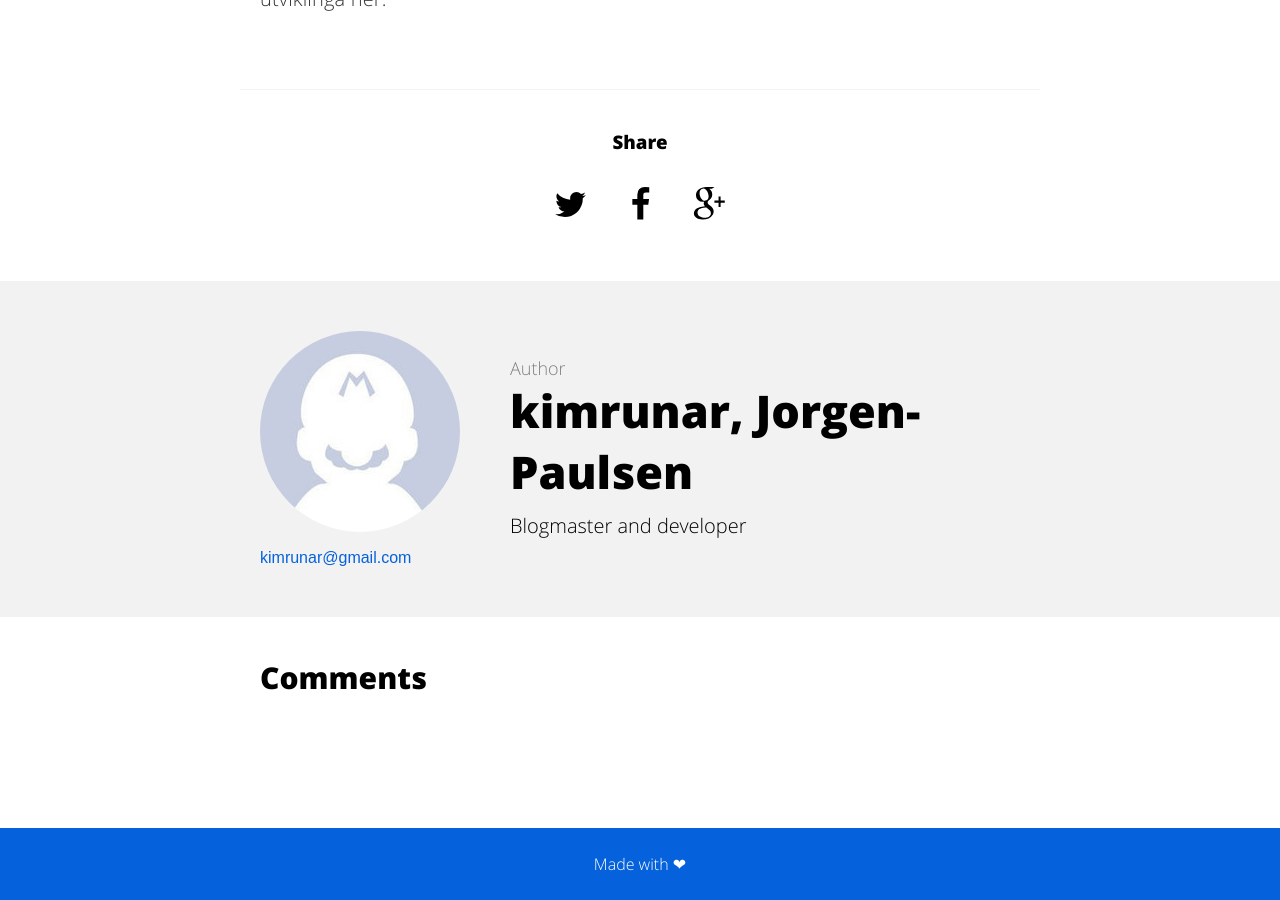
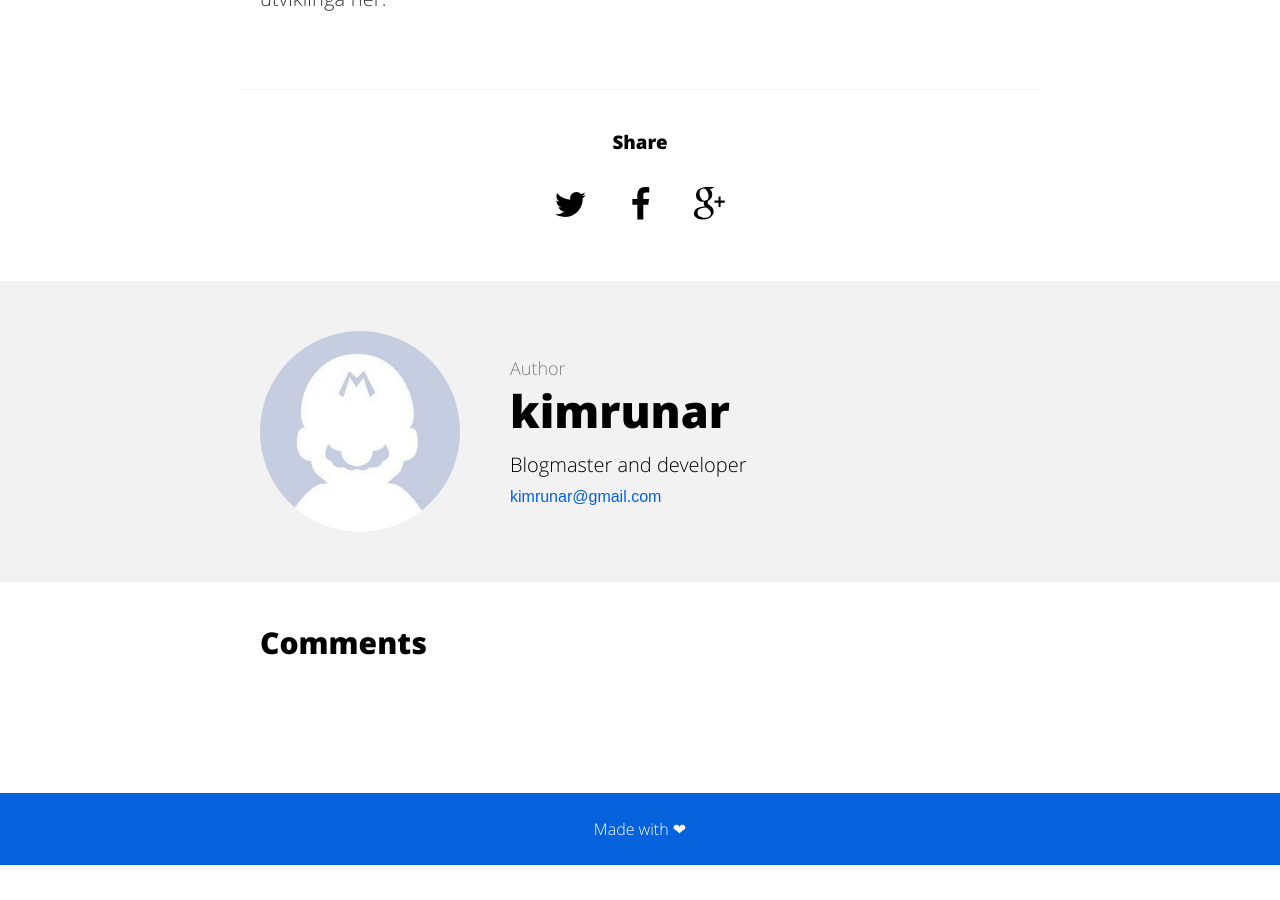
Before and after one commit to Bachelorg20/bachelorg20.github.io, a Jekyll site: the page built from _posts/2017-03-20-teast.md, in a window 1280 px wide and 900 px high, scrolled down 1001 px. Built offline with Jekyll 4.4.1, drawn with Linux system fonts in a browser that asks for light colours; comment, search, counter and statistics services are not loaded; after the commit the page ends 1866 px from its top, so only the background shows below that.

Commit message:
Update _config.yml

```diff
--- a/_config.yml
+++ b/_config.yml
@@ -6,7 +6,7 @@ url: "https://bachelorg20.github.io" # the base hostname & protocol for your sit
 
 # User settings
 teamname: Bachelor
-username: kimrunar, Jorgen-Paulsen
+username: kimrunar
 user_description: Blogmaster and developer
 user_title: Gruppe 20
 email: kimrunar@gmail.com
```
